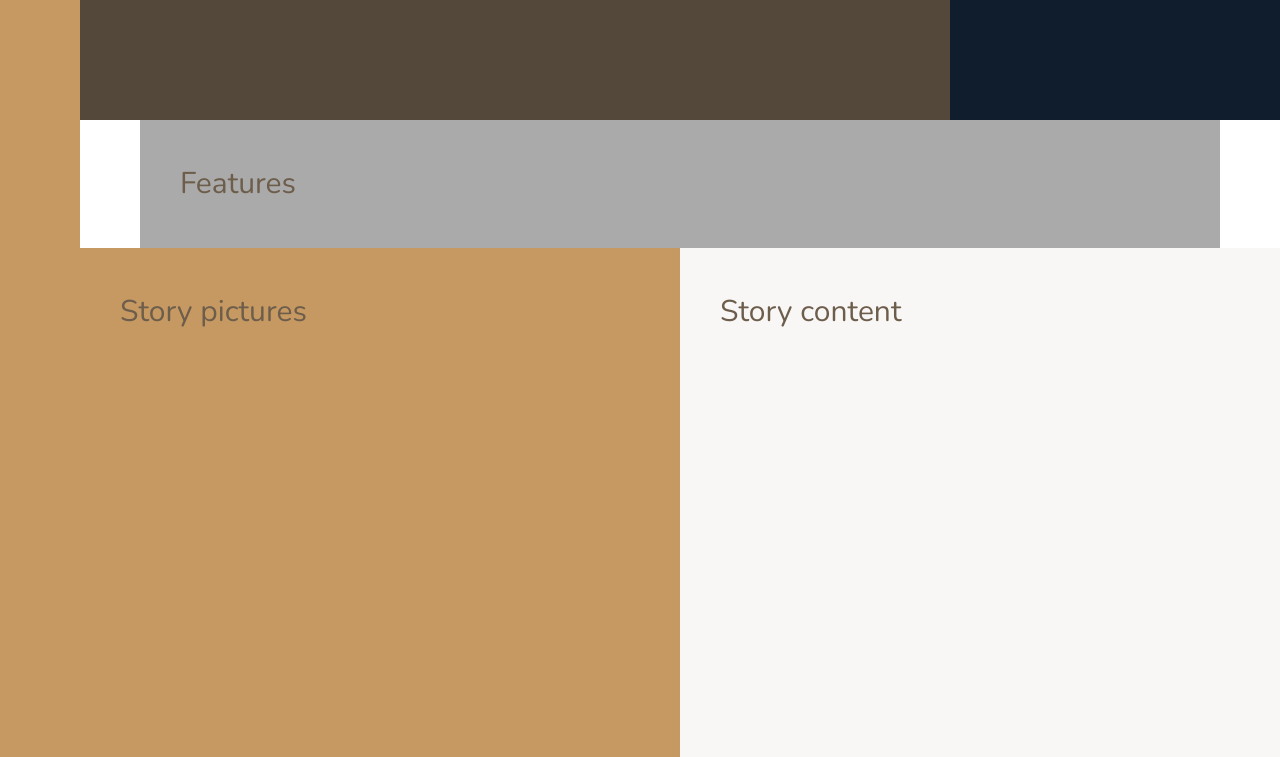
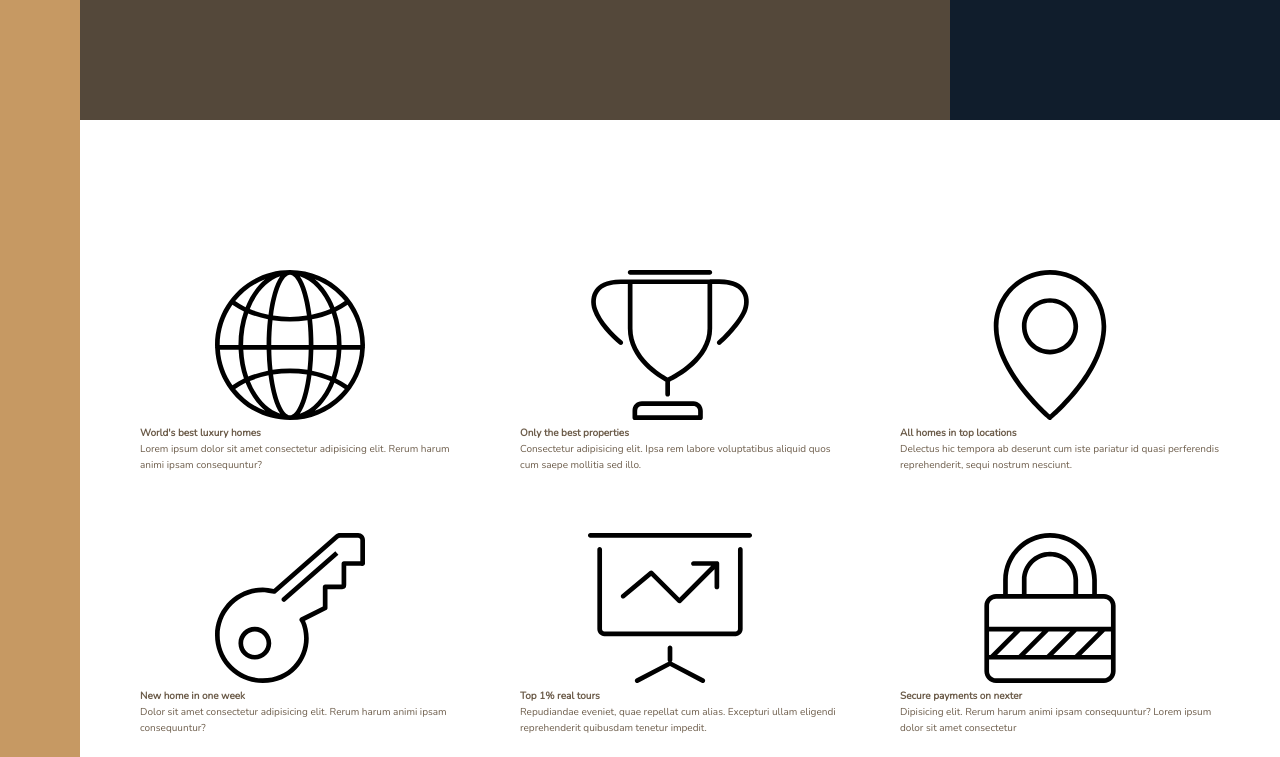
Before and after one commit to fatihay/nexterProject, a website: page index.html in a window 1280 px wide. Shown: the part 520-1277 px from the top of the page. Drawn offline with nearby package versions, Linux system fonts and the light colour scheme.

Commit message:
features section part 1

```diff
--- a/index.html
+++ b/index.html
@@ -10,7 +10,7 @@
   <link rel="stylesheet" href="css/style.css">
   <link rel="shortcut icon" type="image/png" href="img/favicon.png">
 
-  <title>nexter mdash; your home, your freedom</title>
+  <title>nexter &mdash; your home, your freedom</title>
 </head>
 
 <body class="container">
@@ -28,7 +28,64 @@
   </div>
 
   <section class="features">
-  Features
+    <div class="feature">
+      <svg class="feature__icon">
+        <use xlink:href="img/sprite.svg#icon-global"></use>
+      </svg>
+      <h4 class="heading-4">World's best luxury homes</h4>
+      <p class="feature__text">Lorem ipsum dolor sit amet consectetur adipisicing elit. Rerum harum animi ipsam
+        consequuntur?</p>
+    </div>
+    <div class="feature">
+      <svg class="feature__icon">
+        <use xlink:href="img/sprite.svg#icon-trophy"></use>
+      </svg>
+      <h4 class="heading-4">Only the best properties</h4>
+      <p class="feature__text">Consectetur adipisicing elit. Ipsa rem labore voluptatibus aliquid quos cum saepe
+        mollitia sed illo.</p>
+    </div>
+    <div class="feature">
+      <svg class="feature__icon">
+        <use xlink:href="img/sprite.svg#icon-map-pin"></use>
+      </svg>
+      <h4 class="heading-4">All homes in top locations</h4>
+      <p class="feature__text">Delectus hic tempora ab deserunt cum iste pariatur id quasi perferendis reprehenderit,
+        sequi nostrum nesciunt.</p>
+    </div>
+    <div class="feature">
+      <svg class="feature__icon">
+        <use xlink:href="img/sprite.svg#icon-key"></use>
+      </svg>
+      <h4 class="heading-4">New home in one week</h4>
+      <p class="feature__text">Dolor sit amet consectetur adipisicing elit. Rerum harum animi ipsam
+        consequuntur?</p>
+    </div>
+    <div class="feature">
+      <svg class="feature__icon">
+        <use xlink:href="img/sprite.svg#icon-presentation"></use>
+      </svg>
+      <h4 class="heading-4">Top 1% real tours</h4>
+      <p class="feature__text">Repudiandae eveniet, quae repellat cum alias. Excepturi ullam eligendi reprehenderit
+        quibusdam tenetur impedit.</p>
+    </div>
+    <div class="feature">
+      <svg class="feature__icon">
+        <use xlink:href="img/sprite.svg#icon-lock"></use>
+      </svg>
+      <h4 class="heading-4">Secure payments on nexter</h4>
+      <p class="feature__text">Dipisicing elit. Rerum harum animi ipsam
+        consequuntur? Lorem ipsum dolor sit amet consectetur</p>
+    </div>
+
+
+    <!-- <div class="feature">feature 2</div>
+    <div class="feature">feature 3</div>
+    <div class="feature">feature 4</div>
+    <div class="feature">feature 5</div>
+    <div class="feature">feature 6</div> -->
+
+    <!-- .feature{feature $}*6
+    emmet kullanımına dikkat et -->
   </section>
 
   <div class="story__pictures">
--- a/sass/_base.scss
+++ b/sass/_base.scss
@@ -41,9 +41,4 @@ body {
     [sidebar-start] 8rem [sidebar-end full-start] minmax(6rem, 1fr)
     [center-start] repeat(8, [col-start] minmax(min-content, 14rem) [col-end])
     [center-end] minmax(6rem, 1fr) [full-end];
-
-  & > * {
-    padding: 40px;
-    font-size: 3rem;
-  }
 }
--- a/sass/_features.scss
+++ b/sass/_features.scss
@@ -1,4 +1,11 @@
 .features {
-  background-color: $color-grey-light-2;
   grid-column: center-start / center-end;
+
+  margin: 15rem 0;
+
+  display: grid;
+  grid-template-columns: repeat(3, 1fr);
+  // row tanımlamaya gerek yok
+
+  gap: 6rem;
 }
```
Also changed, not shown: css/style.css. Lines whose indentation alone changed are shown as unchanged.
